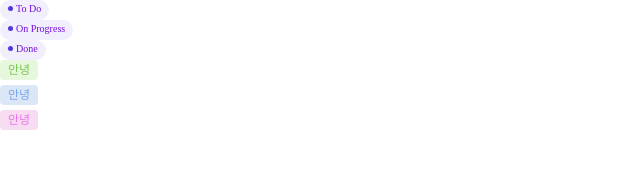
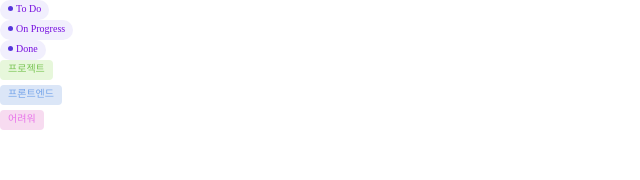
Before and after one commit to sprint-part3-team11/taskify, a Next.js app: page /hj in a window 1280 px wide. Shown: the top 180 px of the page, without its empty margins (0-640 px from the left). Built offline with nearby package versions, Linux system fonts and the light colour scheme.

Commit message:
feat : HashTag children props 전달

```diff
--- a/src/components/common/tag/HashTag.tsx
+++ b/src/components/common/tag/HashTag.tsx
@@ -1,8 +1,11 @@
+import { ReactNode } from 'react';
 import styled from 'styled-components';
 import theme from '@/styles/theme';
 
 interface HashTagProps {
+  children: ReactNode;
   index: number;
+  isMobile?: boolean;
 }
 const color = [
   theme.color.green,
@@ -18,20 +21,26 @@ const backgroundColor = [
 ];
 const S = {
   HashTagItem: styled.div<HashTagProps>`
-    background-color: ${(props) => backgroundColor[props.index % 4]};
-    color: ${(props) => color[props.index % 4]};
     border-radius: 4px;
     width: fit-content;
+    height: ${(props) => (props.isMobile ? '2rem' : '2.2rem')};
     padding: 0.4rem 0.8rem;
     margin-right: 0.5rem;
     margin-bottom: 0.5rem;
-    font-size: 1.2rem;
+    background-color: ${(props) =>
+      backgroundColor[props.index % backgroundColor.length]};
+    font-size: ${(props) => (props.isMobile ? '1rem' : '1.2rem')};
     font-weight: 400;
+    color: ${(props) => color[props.index % color.length]};
   `,
 };
 
-function HashTag({ index }: HashTagProps) {
-  return <S.HashTagItem index={index}>안녕</S.HashTagItem>;
+function HashTag({ children, index, isMobile }: HashTagProps) {
+  return (
+    <S.HashTagItem index={index} isMobile={isMobile}>
+      {children}
+    </S.HashTagItem>
+  );
 }
 
 export default HashTag;
```
